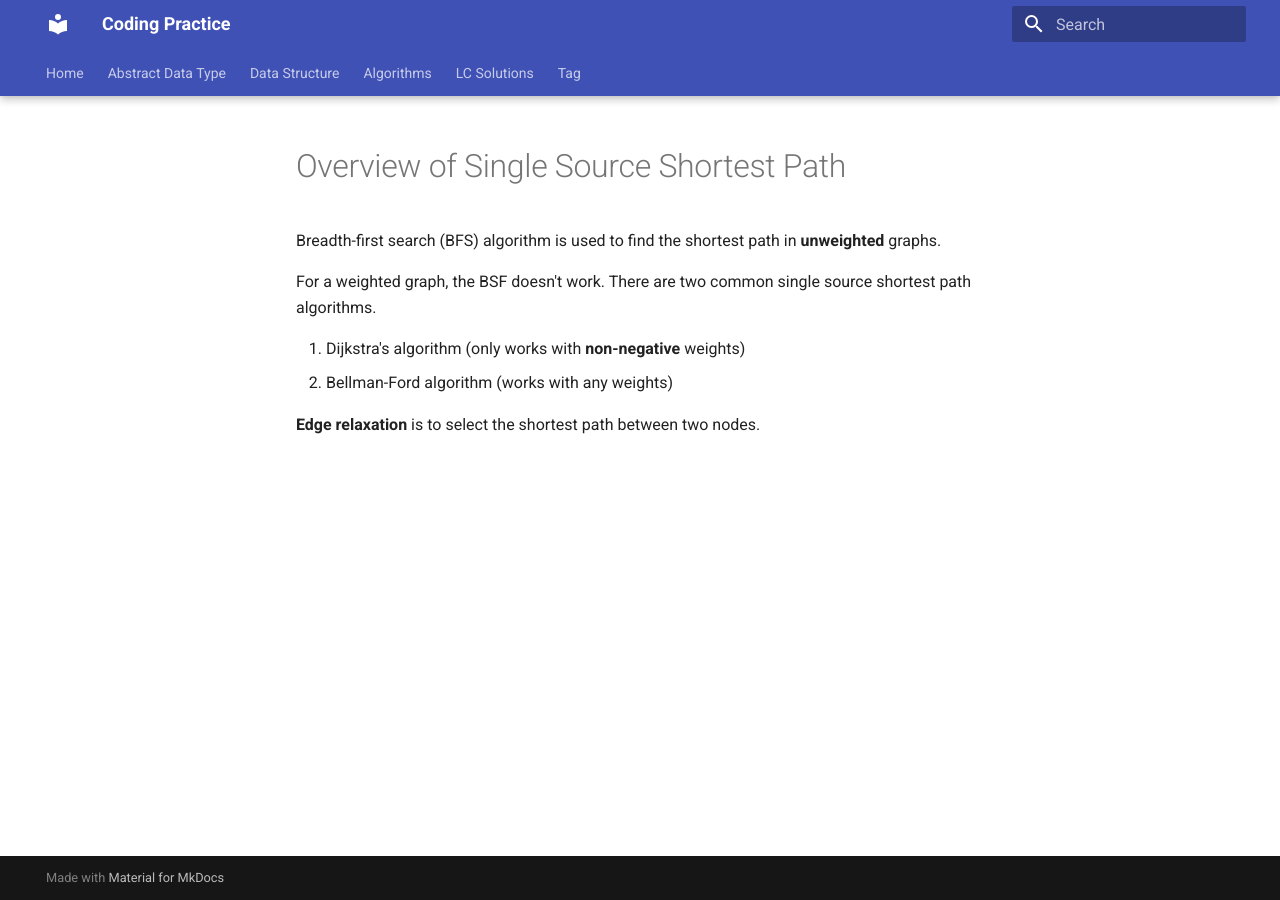
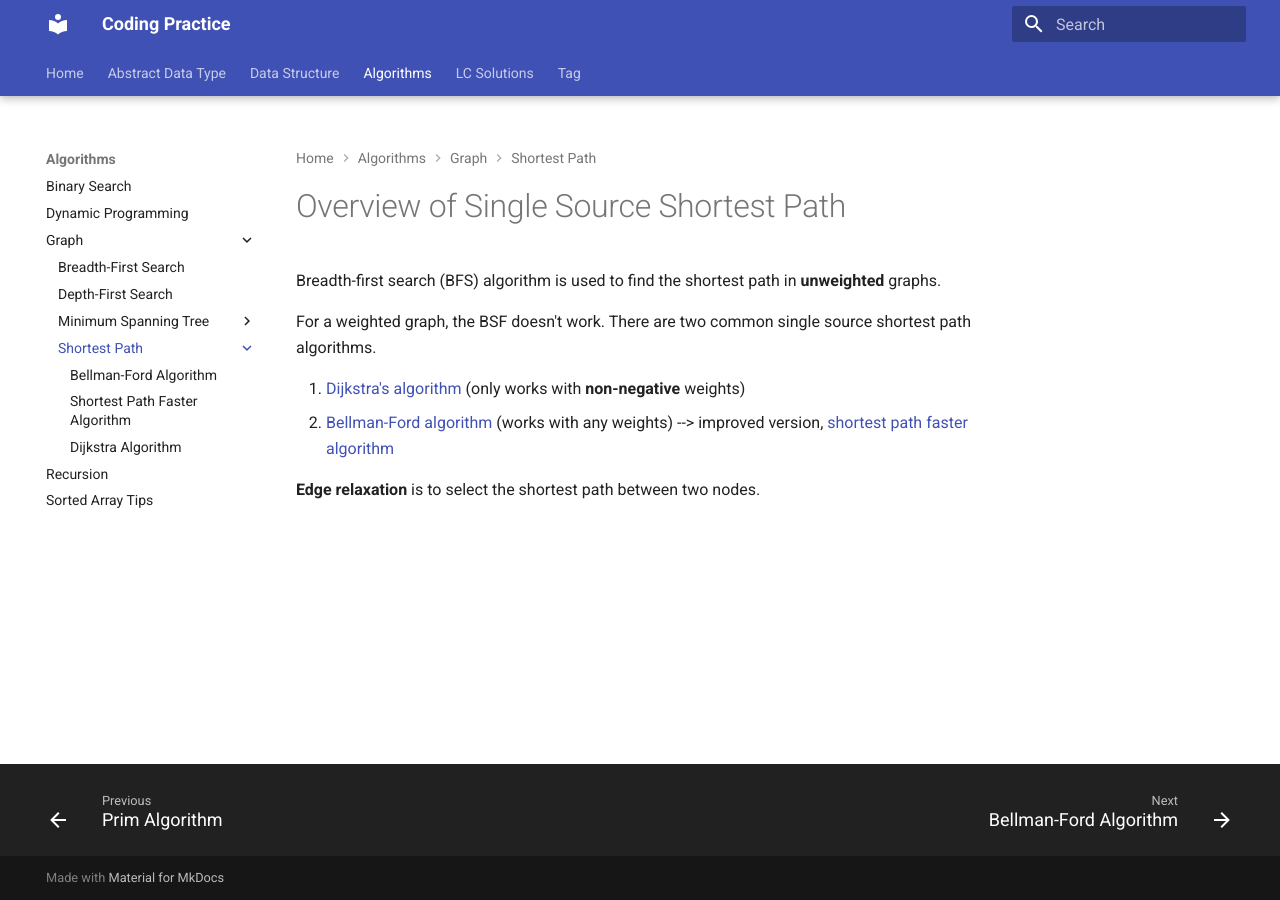
Before and after one commit to RogerLuo-Code/coding-practice, an MkDocs documentation site: the page built from docs/algorithms/graph/shortest-path/index.md, in a window 1280 px wide. Built offline with MkDocs 1.6.1 and Material for MkDocs 9.7.7, drawn with Linux system fonts in a browser that asks for light colours.

Commit message:
Update navigation structure for shortest path

```diff
--- a/docs/algorithms/graph/shortest-path/index.md
+++ b/docs/algorithms/graph/shortest-path/index.md
@@ -6,7 +6,8 @@ graphs.
 For a weighted graph, the BSF doesn't work. There are two common single source shortest
 path algorithms.
 
-1. Dijkstra's algorithm (only works with **non-negative** weights)
-2. Bellman-Ford algorithm (works with any weights)
+1. [Dijkstra's algorithm](dijkstra-algorithm.md) (only works with **non-negative** weights)
+2. [Bellman-Ford algorithm](bellman-ford-algorithm.md) (works with any weights) -->
+improved version, [shortest path faster algorithm](shortest-path-faster-algorithm.md)
 
 **Edge relaxation** is to select the shortest path between two nodes.
--- a/mkdocs.yml
+++ b/mkdocs.yml
@@ -87,6 +87,11 @@ nav:
         - algorithms/graph/minimum-spanning-tree/index.md
         - Kruskal Algorithm: algorithms/graph/minimum-spanning-tree/kruskal-algorithm.md
         - Prim Algorithm: algorithms/graph/minimum-spanning-tree/prim-algorithm.md
+      - Shortest Path:
+        - algorithms/graph/shortest-path/index.md
+        - Bellman-Ford Algorithm: algorithms/graph/shortest-path/bellman-ford-algorithm.md
+        - Shortest Path Faster Algorithm: algorithms/graph/shortest-path/shortest-path-faster-algorithm.md
+        - Dijkstra Algorithm: algorithms/graph/shortest-path/dijkstra-algorithm.md
     - Recursion: algorithms/recursion.md
     - Sorted Array Tips: algorithms/sorting/sorted-array-tips.md
   - LC Solutions:
@@ -182,7 +187,7 @@ nav:
       - 713 Subarray product less than k: lc-solutions/lc0700-0799/lc0713-subarray-product-less-than-k.md
       - 733 Flood fill: lc-solutions/lc0700-0799/lc0733-flood-fill.md
       - 739 Daily temperatures: lc-solutions/lc0700-0799/lc0739-daily-temperatures.md
-      - 743 network delay time: lc-solutions/lc0700-0799/lc0743-network-delay-time.md
+      - 743 Network delay time: lc-solutions/lc0700-0799/lc0743-network-delay-time.md
       - 744 Find smallest letter greater than target: lc-solutions/lc0700-0799/lc0744-find-smallest-letter-greater-than-target.md
       - 752 Open the lock: lc-solutions/lc0700-0799/lc0752-open-the-lock.md
       - 787 Cheapest flights within k stops: lc-solutions/lc0700-0799/lc0787-cheapest-flights-within-k-stops.md
```
